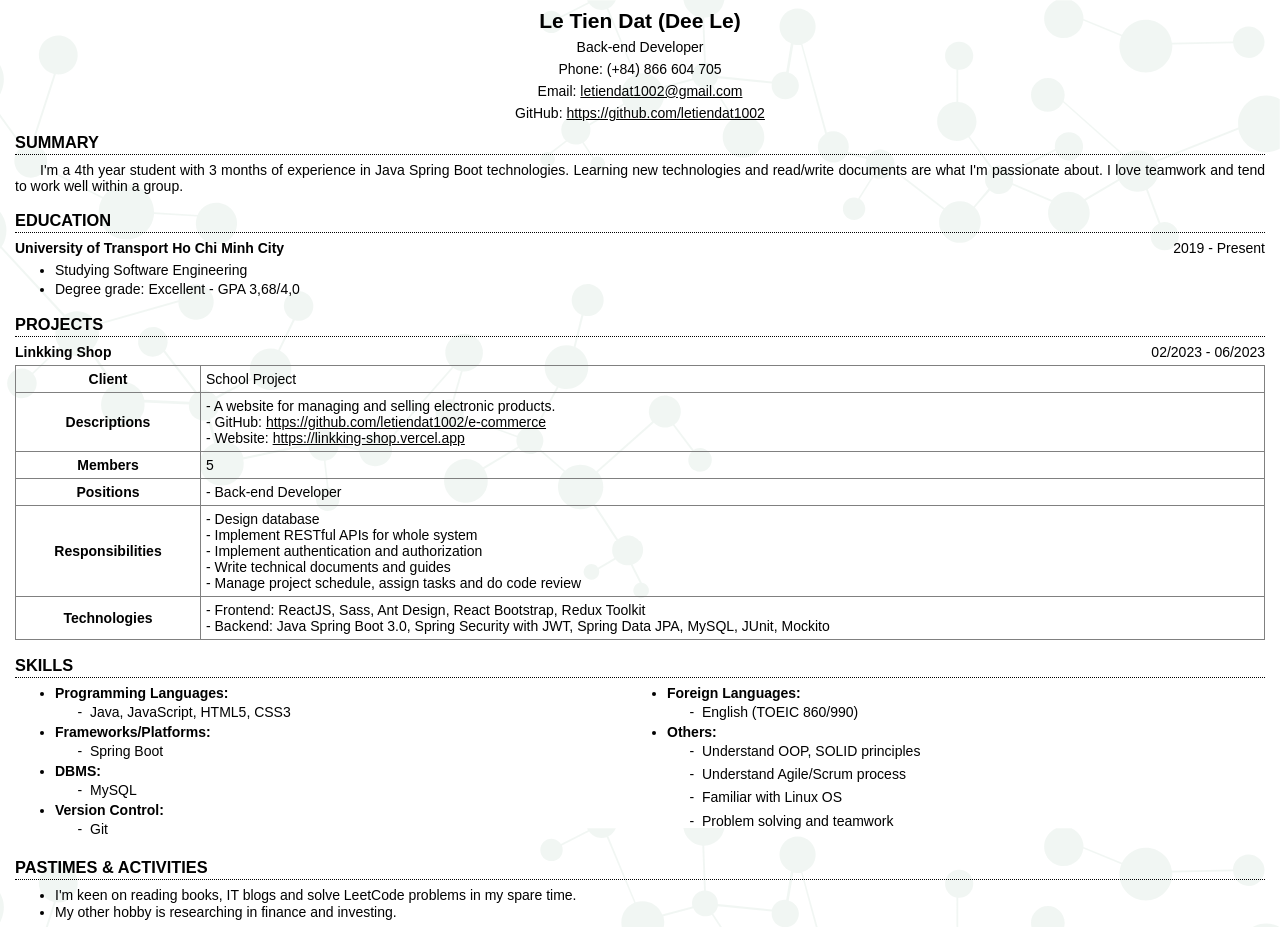
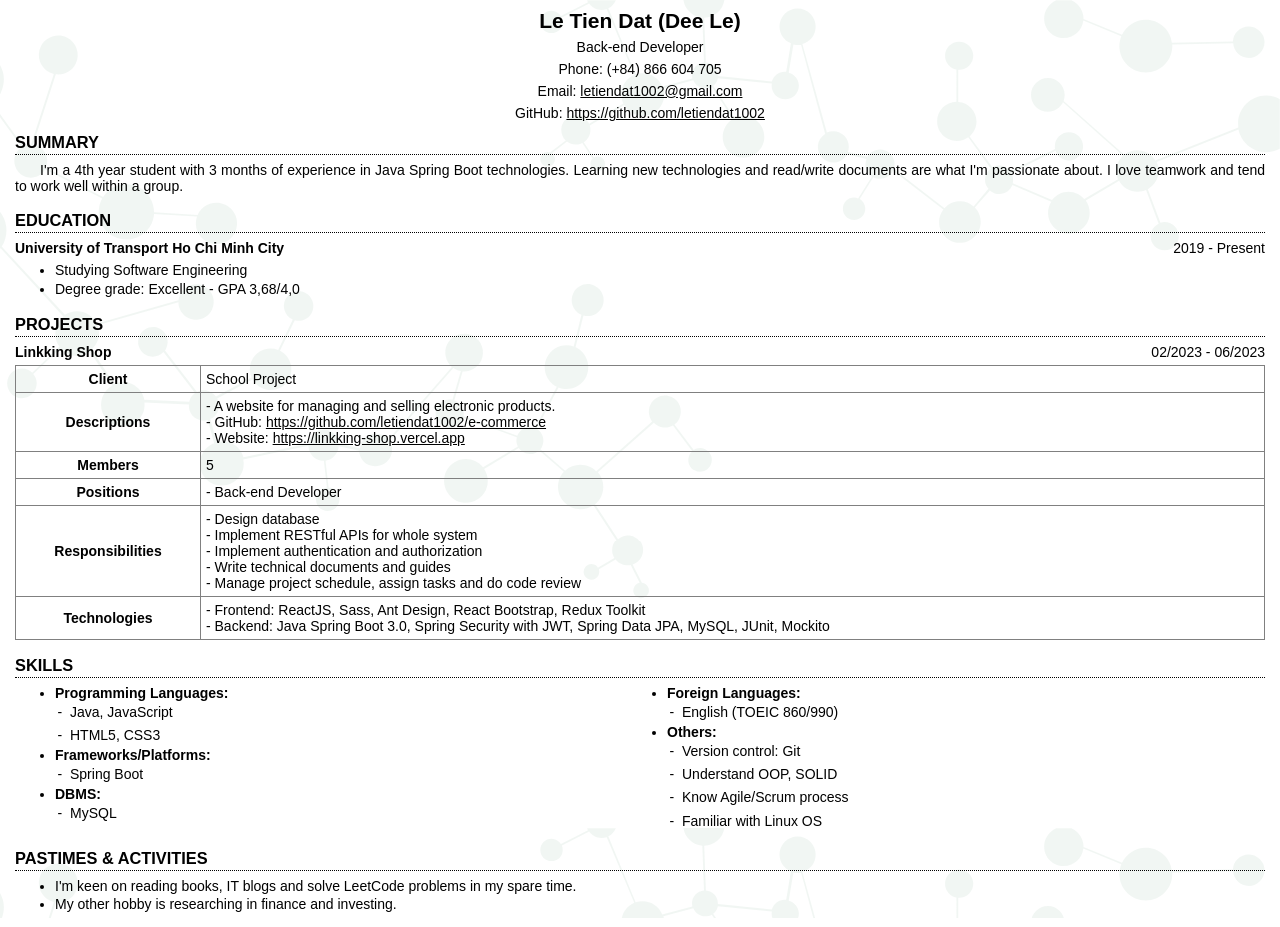
Before and after one commit to letiendat1002/my-cv, a plain HTML site: page index.html in a window 1280 px wide. Drawn offline with Linux system fonts and the light colour scheme.

Commit message:
Update CV

```diff
--- a/index.html
+++ b/index.html
@@ -95,7 +95,8 @@
       <ul>
         <li>Programming Languages:
           <ul>
-            <li>Java, JavaScript, HTML5, CSS3</li>
+            <li>Java, JavaScript</li>
+            <li>HTML5, CSS3</li>
           </ul>
         </li>
         <li>Frameworks/Platforms:
@@ -108,11 +109,6 @@
             <li>MySQL</li>
           </ul>
         </li>
-        <li>Version Control:
-          <ul>
-            <li>Git</li>
-          </ul>
-        </li>
         <li>Foreign Languages:
           <ul>
             <li>English (TOEIC 860/990)</li>
@@ -120,10 +116,10 @@
         </li>
         <li>Others:
           <ul>
-            <li>Understand OOP, SOLID principles</li>
-            <li>Understand Agile/Scrum process</li>
+            <li>Version control: Git</li>
+            <li>Understand OOP, SOLID</li>
+            <li>Know Agile/Scrum process</li>
             <li>Familiar with Linux OS</li>
-            <li>Problem solving and teamwork</li>
           </ul>
         </li>
       </ul>
--- a/styles.css
+++ b/styles.css
@@ -1,3 +1,9 @@
+@media (prefers-reduced-motion: no-preference) {
+	* {
+		scroll-behavior: smooth;
+	}
+}
+
 body {
 	background-image: url(./images/graph-dot-background.svg);
 	font-family: sans-serif;
@@ -74,7 +80,7 @@ td {
 	line-height: 1.65em;
 	font-weight: normal;
 	list-style-type: "-  ";
-	margin-left: -5px;
+	margin-left: -25px;
 }
 
 #pastimes-activities {
@@ -94,3 +100,21 @@ a:hover,
 a:visited {
 	color: #059862;
 }
+
+@media only screen and (max-width: 405px) {
+	body {
+		font-size: 9px;
+	}
+}
+
+@media only screen and (min-width: 406px) and (max-width: 413px) {
+	body {
+		font-size: 10px;
+	}
+}
+
+@media only screen and (min-width: 414px) and (max-width: 575px) {
+	body {
+		font-size: 12px;
+	}
+}
```
